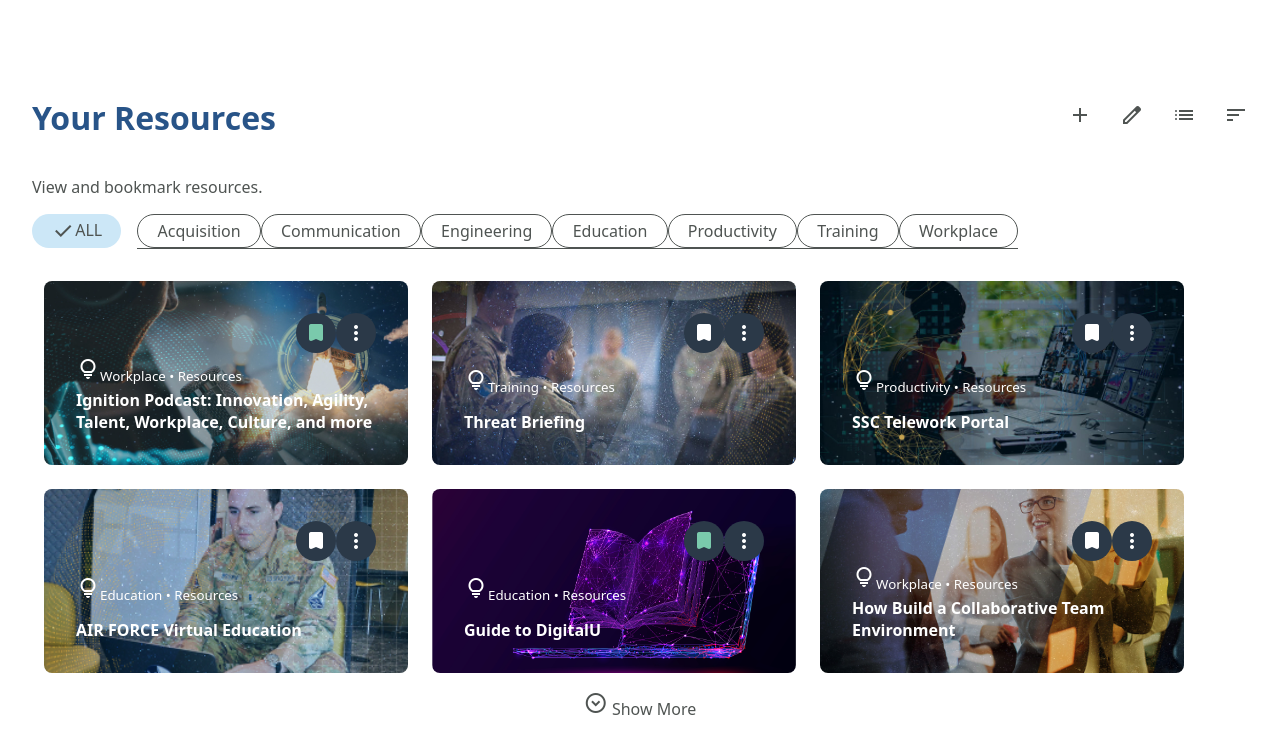
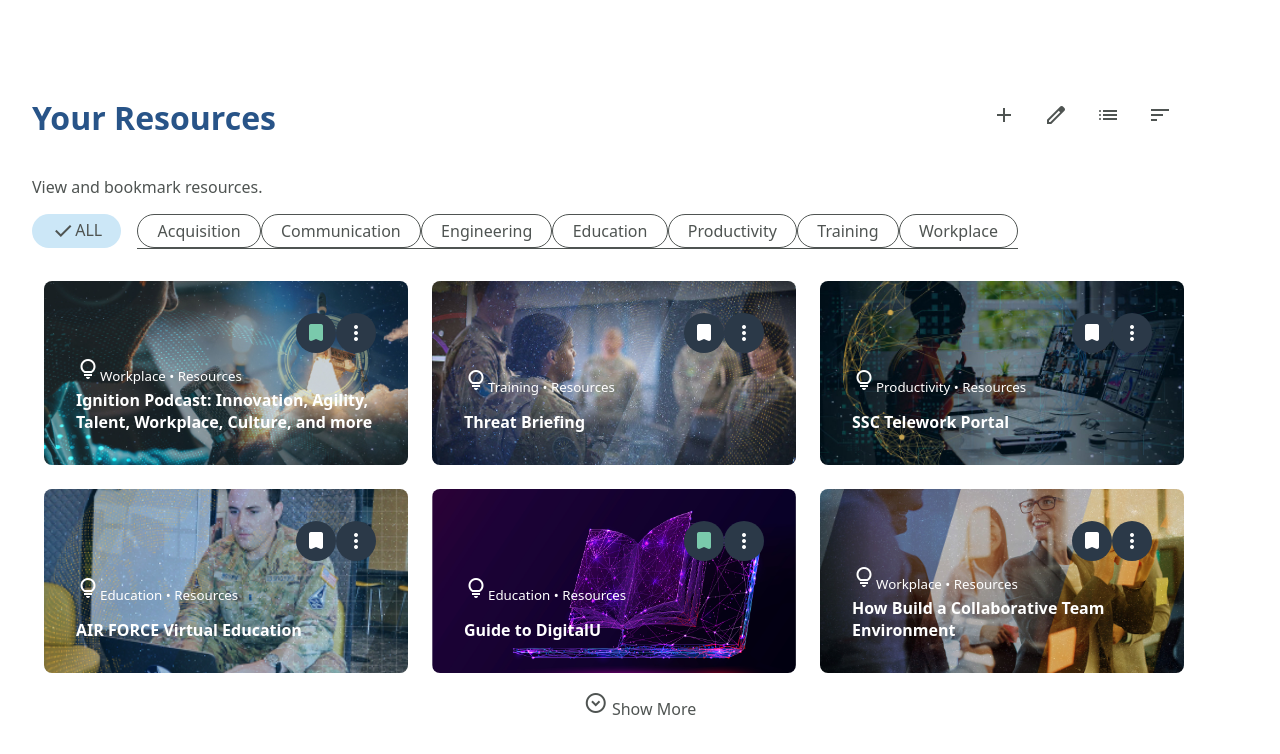
Before and after one commit to gigann/vue3-dev-challenge, a Vue app: page / in a window 1280 px wide. Shown: the top 754 px of the page. Built offline with nearby package versions, Linux system fonts and the light colour scheme.

Commit message:
more css

```diff
--- a/src/style.css
+++ b/src/style.css
@@ -28,8 +28,9 @@ a:hover {
 }
 
 body {
-  margin: 0;
+  margin: 0 auto;
   display: flex;
+  align-items: flex-start;
   place-items: center;
   min-width: 320px;
   min-height: 100vh;
@@ -74,19 +75,13 @@ button:active {
 }
 
 #app {
-  /* max-width: 1280px; */
+  max-width: 1280px;
   margin: 0 auto;
   padding: 2rem;
-  /* text-align: center; */
 }
 
-/*
-green bookmark color: #7ACAAC
-circle button color: #2B3948
-
-*/
-
 .resource-header {
+  max-width: 1140px;
   display: flex;
   justify-content: space-between;
   align-items: center;
```
